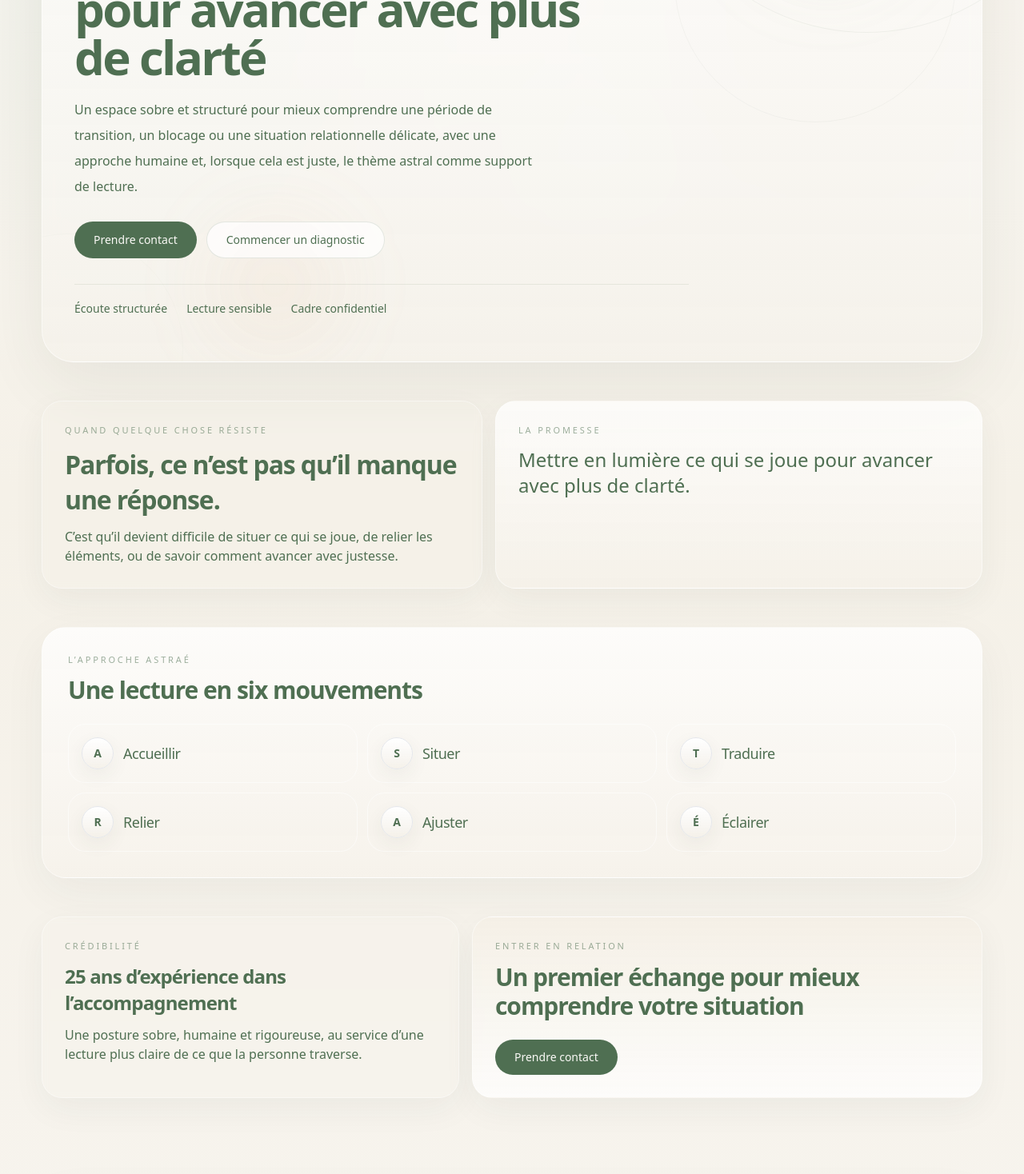
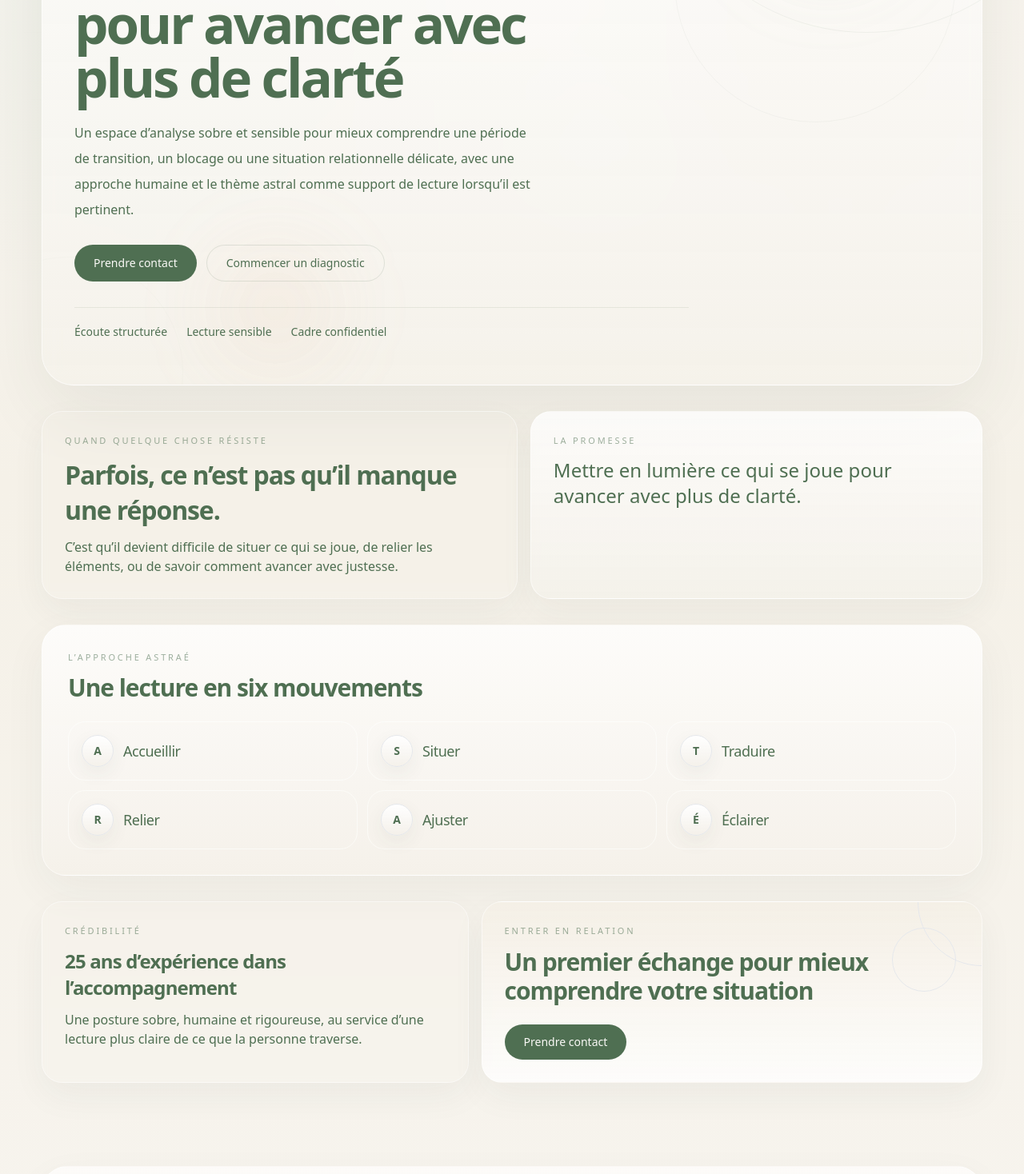
Before and after one commit to arnaudcrestey/cabinet-astrae, a Next.js app: page / in a window 1280 px wide. Shown: the part 380-1848 px from the top of the page at 80% size. Built offline with nearby package versions, Linux system fonts and the light colour scheme.

Commit message:
Update page.tsx

```diff
--- a/app/page.tsx
+++ b/app/page.tsx
@@ -17,29 +17,31 @@ export default function HomePage() {
       intro="Cabinet Astraé propose un espace d’analyse et d’accompagnement pour les périodes de transition, de questionnement ou de difficulté relationnelle."
       showIntro={false}
     >
-      <div className="space-y-8 md:space-y-12">
-        <section className="astrae-hero-shell relative overflow-hidden rounded-[2rem] border border-white/50 px-6 py-10 shadow-[0_24px_80px_rgba(46,62,53,0.08)] md:rounded-[2.5rem] md:px-10 md:py-14">
+      <div className="space-y-6 md:space-y-8">
+        <section className="astrae-hero-shell astrae-starfield relative overflow-hidden rounded-[2rem] border border-white/55 px-6 py-10 shadow-[0_30px_90px_rgba(46,62,53,0.08)] md:rounded-[2.5rem] md:px-10 md:py-14">
+          <div className="astrae-zodiac-wheel" />
           <div className="astrae-orbit astrae-orbit-1" />
           <div className="astrae-orbit astrae-orbit-2" />
           <div className="astrae-orbit astrae-orbit-3" />
           <div className="astrae-glow astrae-glow-1" />
           <div className="astrae-glow astrae-glow-2" />
+          <div className="astrae-glow astrae-glow-3" />
 
           <div className="relative max-w-3xl">
             <p className="text-[11px] uppercase tracking-[0.28em] text-pine/55">
               Cabinet Astraé · Espace d’accompagnement personnel
             </p>
 
-            <h1 className="mt-5 max-w-2xl text-[2.35rem] font-semibold leading-[0.98] text-pine sm:text-5xl md:text-6xl">
+            <h1 className="mt-5 max-w-2xl text-[2.35rem] font-semibold leading-[0.98] text-pine sm:text-5xl md:text-[4.2rem]">
               Clarifier ce que vous vivez
               <span className="block">pour avancer avec plus de clarté</span>
             </h1>
 
             <p className="mt-5 max-w-xl text-sm leading-7 text-umber/82 md:text-base md:leading-8">
-              Un espace sobre et structuré pour mieux comprendre une période de
-              transition, un blocage ou une situation relationnelle délicate,
-              avec une approche humaine et, lorsque cela est juste, le thème
-              astral comme support de lecture.
+              Un espace d’analyse sobre et sensible pour mieux comprendre une
+              période de transition, un blocage ou une situation relationnelle
+              délicate, avec une approche humaine et le thème astral comme
+              support de lecture lorsqu’il est pertinent.
             </p>
 
             <div className="mt-7 flex flex-col gap-3 sm:flex-row">
@@ -52,7 +54,7 @@ export default function HomePage() {
 
               <Link
                 href="/analyse"
-                className="inline-flex items-center justify-center rounded-full border border-pine/15 bg-white/70 px-6 py-3 text-sm font-medium text-pine transition duration-300 hover:-translate-y-0.5 hover:bg-white"
+                className="inline-flex items-center justify-center rounded-full border border-pine/15 bg-white/72 px-6 py-3 text-sm font-medium text-pine transition duration-300 hover:-translate-y-0.5 hover:bg-white"
               >
                 Commencer un diagnostic
               </Link>
@@ -66,8 +68,8 @@ export default function HomePage() {
           </div>
         </section>
 
-        <section className="grid gap-4 md:grid-cols-[0.95fr_1.05fr]">
-          <article className="rounded-[1.6rem] border border-white/45 bg-white/62 p-6 shadow-[0_14px_42px_rgba(46,62,53,0.05)] backdrop-blur-sm md:p-7">
+        <section className="grid gap-4 md:grid-cols-[1fr_0.95fr]">
+          <article className="rounded-[1.6rem] border border-white/50 bg-white/68 p-6 shadow-[0_16px_44px_rgba(46,62,53,0.05)] backdrop-blur-sm md:p-7">
             <p className="text-[11px] uppercase tracking-[0.26em] text-pine/55">
               Quand quelque chose résiste
             </p>
@@ -80,21 +82,21 @@ export default function HomePage() {
             </p>
           </article>
 
-          <article className="rounded-[1.6rem] border border-white/45 bg-[linear-gradient(180deg,rgba(255,255,255,0.74),rgba(245,241,233,0.78))] p-6 shadow-[0_14px_42px_rgba(46,62,53,0.05)] backdrop-blur-sm md:p-7">
+          <article className="rounded-[1.6rem] border border-white/50 bg-[linear-gradient(180deg,rgba(255,255,255,0.76),rgba(244,241,234,0.82))] p-6 shadow-[0_16px_44px_rgba(46,62,53,0.05)] backdrop-blur-sm md:p-7">
             <p className="text-[11px] uppercase tracking-[0.26em] text-pine/55">
               La promesse
             </p>
             <p className="mt-3 max-w-2xl text-xl font-medium leading-relaxed text-pine md:text-2xl">
-              Mettre en lumière ce qui se joue pour avancer avec plus de
-              clarté.
+              Mettre en lumière ce qui se joue pour avancer avec plus de clarté.
             </p>
           </article>
         </section>
 
-        <section className="relative overflow-hidden rounded-[1.9rem] border border-white/45 bg-[linear-gradient(180deg,rgba(255,255,255,0.76),rgba(246,242,235,0.75))] px-6 py-7 shadow-[0_18px_54px_rgba(46,62,53,0.05)] backdrop-blur-sm md:px-8 md:py-8">
+        <section className="relative overflow-hidden rounded-[1.9rem] border border-white/50 bg-[linear-gradient(180deg,rgba(255,255,255,0.78),rgba(245,241,233,0.78))] px-6 py-7 shadow-[0_18px_54px_rgba(46,62,53,0.05)] backdrop-blur-sm md:px-8 md:py-8">
+          <div className="astrae-section-stars" />
           <div className="pointer-events-none absolute inset-y-0 left-[3.15rem] hidden w-px bg-gradient-to-b from-transparent via-pine/14 to-transparent md:block" />
 
-          <div className="max-w-2xl">
+          <div className="relative max-w-2xl">
             <p className="text-[11px] uppercase tracking-[0.26em] text-pine/55">
               L’approche Astraé
             </p>
@@ -103,14 +105,14 @@ export default function HomePage() {
             </h2>
           </div>
 
-          <div className="mt-6 grid gap-3 md:grid-cols-2 xl:grid-cols-3">
+          <div className="relative mt-6 grid gap-3 md:grid-cols-2 xl:grid-cols-3">
             {astraeSteps.map((step, index) => (
               <article
                 key={`${step.letter}-${step.title}-${index}`}
-                className="group relative rounded-[1.35rem] border border-white/50 bg-white/58 px-4 py-4 transition duration-500 hover:-translate-y-0.5 hover:bg-white/78"
+                className="group relative rounded-[1.35rem] border border-white/55 bg-white/62 px-4 py-4 transition duration-500 hover:-translate-y-0.5 hover:bg-white/82"
               >
                 <div className="flex items-center gap-3">
-                  <span className="inline-flex h-10 w-10 items-center justify-center rounded-full border border-pine/12 bg-[linear-gradient(180deg,rgba(255,255,255,0.98),rgba(243,239,232,0.8))] text-sm font-semibold text-pine shadow-[0_8px_24px_rgba(46,62,53,0.06)] transition duration-500 group-hover:scale-[1.03]">
+                  <span className="inline-flex h-10 w-10 items-center justify-center rounded-full border border-pine/12 bg-[linear-gradient(180deg,rgba(255,255,255,0.98),rgba(243,239,232,0.82))] text-sm font-semibold text-pine shadow-[0_8px_24px_rgba(46,62,53,0.06)] transition duration-500 group-hover:scale-[1.03]">
                     {step.letter}
                   </span>
                   <h3 className="text-base font-medium text-pine md:text-lg">
@@ -122,8 +124,8 @@ export default function HomePage() {
           </div>
         </section>
 
-        <section className="grid gap-4 md:grid-cols-[0.9fr_1.1fr]">
-          <article className="rounded-[1.6rem] border border-white/45 bg-white/62 p-6 shadow-[0_14px_42px_rgba(46,62,53,0.05)] backdrop-blur-sm md:p-7">
+        <section className="grid gap-4 md:grid-cols-[0.92fr_1.08fr]">
+          <article className="rounded-[1.6rem] border border-white/50 bg-white/68 p-6 shadow-[0_16px_44px_rgba(46,62,53,0.05)] backdrop-blur-sm md:p-7">
             <p className="text-[11px] uppercase tracking-[0.26em] text-pine/55">
               Crédibilité
             </p>
@@ -136,7 +138,10 @@ export default function HomePage() {
             </p>
           </article>
 
-          <article className="rounded-[1.6rem] border border-white/45 bg-[linear-gradient(180deg,rgba(244,239,229,0.84),rgba(255,255,255,0.74))] p-6 shadow-[0_14px_42px_rgba(46,62,53,0.05)] backdrop-blur-sm md:p-7">
+          <article className="relative overflow-hidden rounded-[1.6rem] border border-white/50 bg-[linear-gradient(180deg,rgba(244,239,229,0.88),rgba(255,255,255,0.76))] p-6 shadow-[0_16px_44px_rgba(46,62,53,0.05)] backdrop-blur-sm md:p-7">
+            <div className="pointer-events-none absolute right-[-5rem] top-[-5rem] h-40 w-40 rounded-full border border-pine/8" />
+            <div className="pointer-events-none absolute right-8 top-8 h-20 w-20 rounded-full border border-pine/8" />
+
             <p className="text-[11px] uppercase tracking-[0.26em] text-pine/55">
               Entrer en relation
             </p>
```
